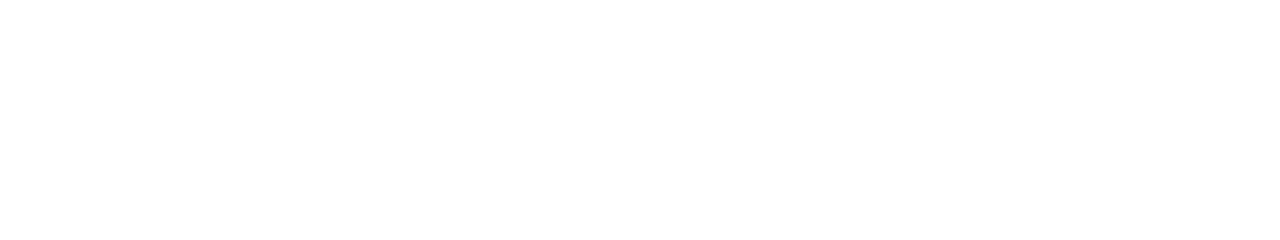
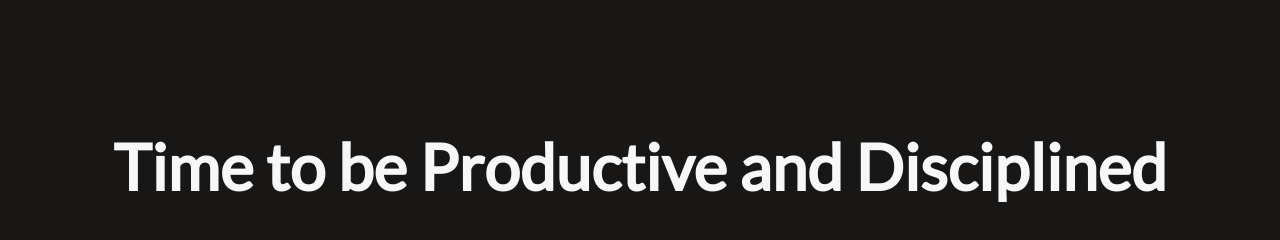
Before and after one commit to djjohnsongeek/productive-reminder, a plain HTML site: page index.html in a window 1280 px wide. Drawn offline with Linux system fonts and the light colour scheme.

Commit message:
Update index.html

```diff
--- a/index.html
+++ b/index.html
@@ -11,13 +11,16 @@
             h1 {
                 text-align: center;
                 font-family: 'Lato', sans-serif;
-                color: white;
-            {
+                color: #f6f7f8;
+                margin-top: 8rem;
+                font-size: 4rem;
+            }
+
             body {
                 background-color: #191716;
             }
         </style>
-        <div style="">
+        <div>
             <h1>Time to be Productive and Disciplined</h1>
         </div>
     </body>
```
